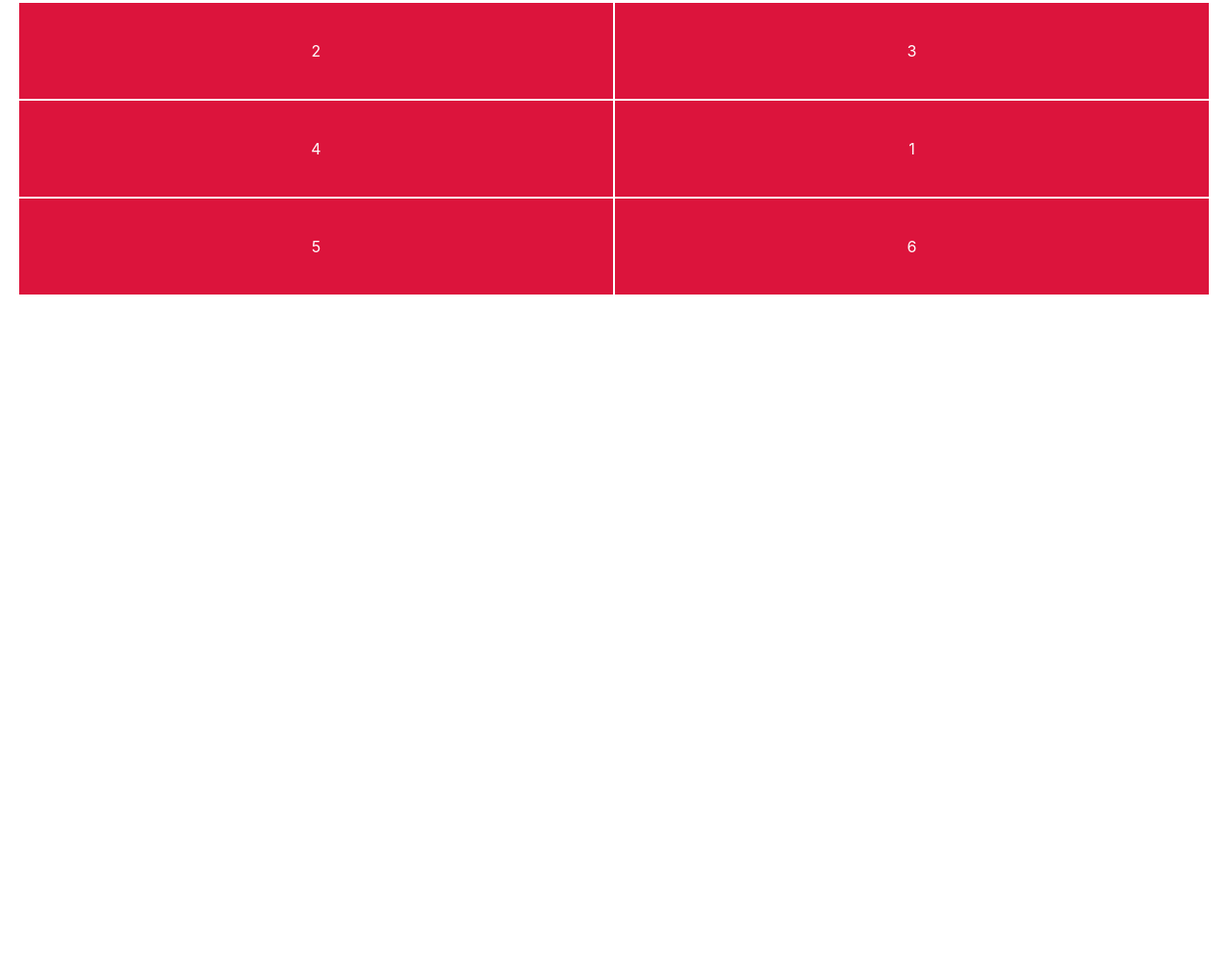
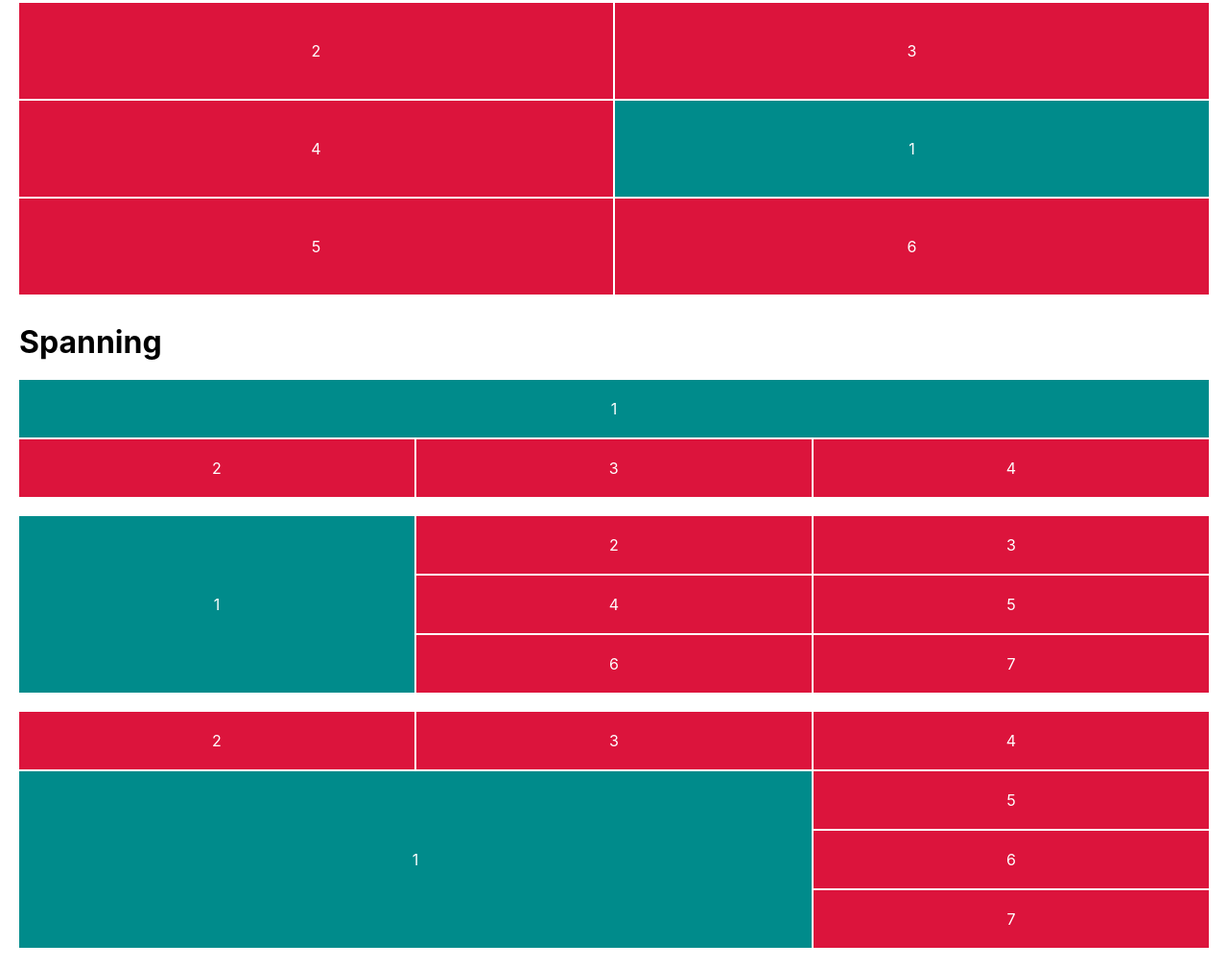
Before and after one commit to jhaemin/css-grid, a website: page web/index.html in a window 1280 px wide. Shown: the part 1421-2429 px from the top of the page at 96% size. Before the commit the page ends 1748 px from the top, so only its background shows below. Drawn offline with Linux system fonts and the light colour scheme.

Commit message:
Spanning

```diff
--- a/web/index.html
+++ b/web/index.html
@@ -49,7 +49,7 @@
     </div>
 
     <div class="repeat">
-      <h1>Minimum and Maximum</h1>
+      <h1>Repeat</h1>
       <div class="grid grid-1">
         <div class="item">1</div>
         <div class="item">2</div>
@@ -89,5 +89,35 @@
         <div class="item">6</div>
       </div>
     </div>
+
+    <div class="spanning">
+      <h1>Spanning</h1>
+      <div class="grid grid-1">
+        <div class="item">1</div>
+        <div class="item">2</div>
+        <div class="item">3</div>
+        <div class="item">4</div>
+      </div>
+
+      <div class="grid grid-2">
+        <div class="item">1</div>
+        <div class="item">2</div>
+        <div class="item">3</div>
+        <div class="item">4</div>
+        <div class="item">5</div>
+        <div class="item">6</div>
+        <div class="item">7</div>
+      </div>
+
+      <div class="grid grid-3">
+        <div class="item">1</div>
+        <div class="item">2</div>
+        <div class="item">3</div>
+        <div class="item">4</div>
+        <div class="item">5</div>
+        <div class="item">6</div>
+        <div class="item">7</div>
+      </div>
+    </div>
   </body>
 </html>
--- a/web/style.css
+++ b/web/style.css
@@ -60,7 +60,40 @@ h1 {
 }
 
 .positioning .grid-1 .item:first-child {
+  background-color: darkcyan;
   grid-row-start: 2;
   grid-row-end: 3;
   grid-column-start: 2;
 }
+
+.spanning .grid-1 {
+  grid-template-columns: repeat(1fr, 3);
+  grid-template-rows: repeat(2, 60px);
+}
+
+.spanning .grid-1 .item:first-child {
+  background-color: darkcyan;
+  grid-column: 1 / 4;
+}
+
+.spanning .grid-2 {
+  grid-template-columns: repeat(3, 1fr);
+  grid-template-rows: repeat(3, 60px);
+}
+
+.spanning .grid-2 .item:first-child {
+  background-color: darkcyan;
+  grid-row-start: 1;
+  grid-row-end: 4;
+}
+
+.spanning .grid-3 {
+  grid-template-columns: repeat(3, 1fr);
+  grid-template-rows: repeat(4, 60px);
+}
+
+.spanning .grid-3 .item:first-child {
+  background-color: darkcyan;
+  grid-row: 2 / span 3;
+  grid-column: span 2;
+}
```
